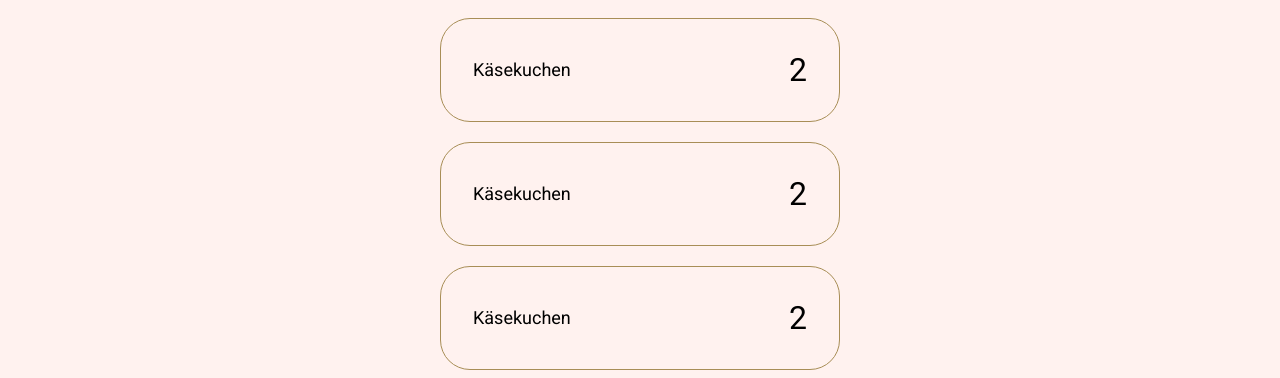
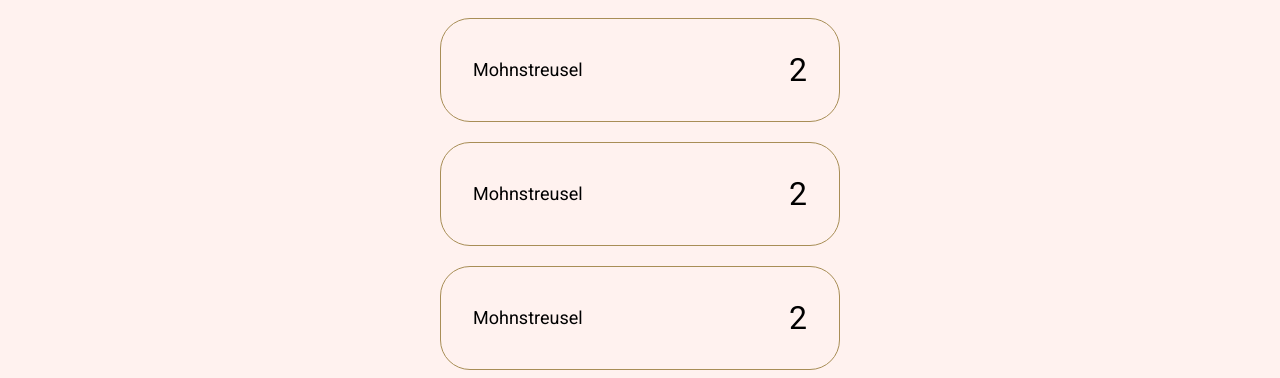
Before and after one commit to christopherHampel/inventoryApp-frontend, an Angular app: page / in a window 1280 px wide. Shown: the part 448-826 px from the top of the page. Built offline with nearby package versions, Linux system fonts and the light colour scheme.

Commit message:
test for gitignore

```diff
--- a/src/app/main/inventory-list/single-item/single-item.component.html
+++ b/src/app/main/inventory-list/single-item/single-item.component.html
@@ -1,4 +1,4 @@
 <section>
-    <span class="name">Käsekuchen</span>
+    <span class="name">Mohnstreusel</span>
     <span class="amount">2</span>
 </section>
```
